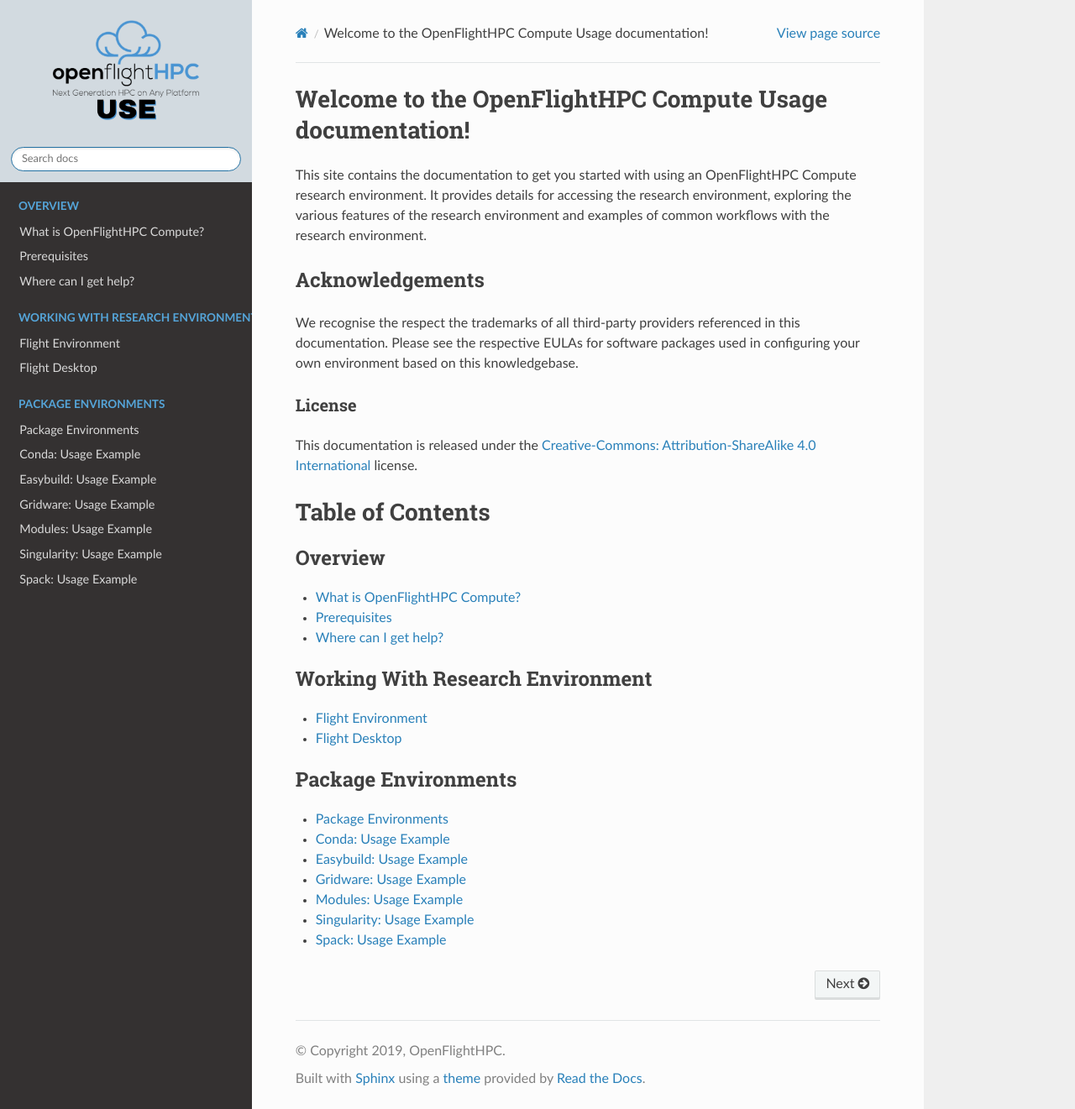
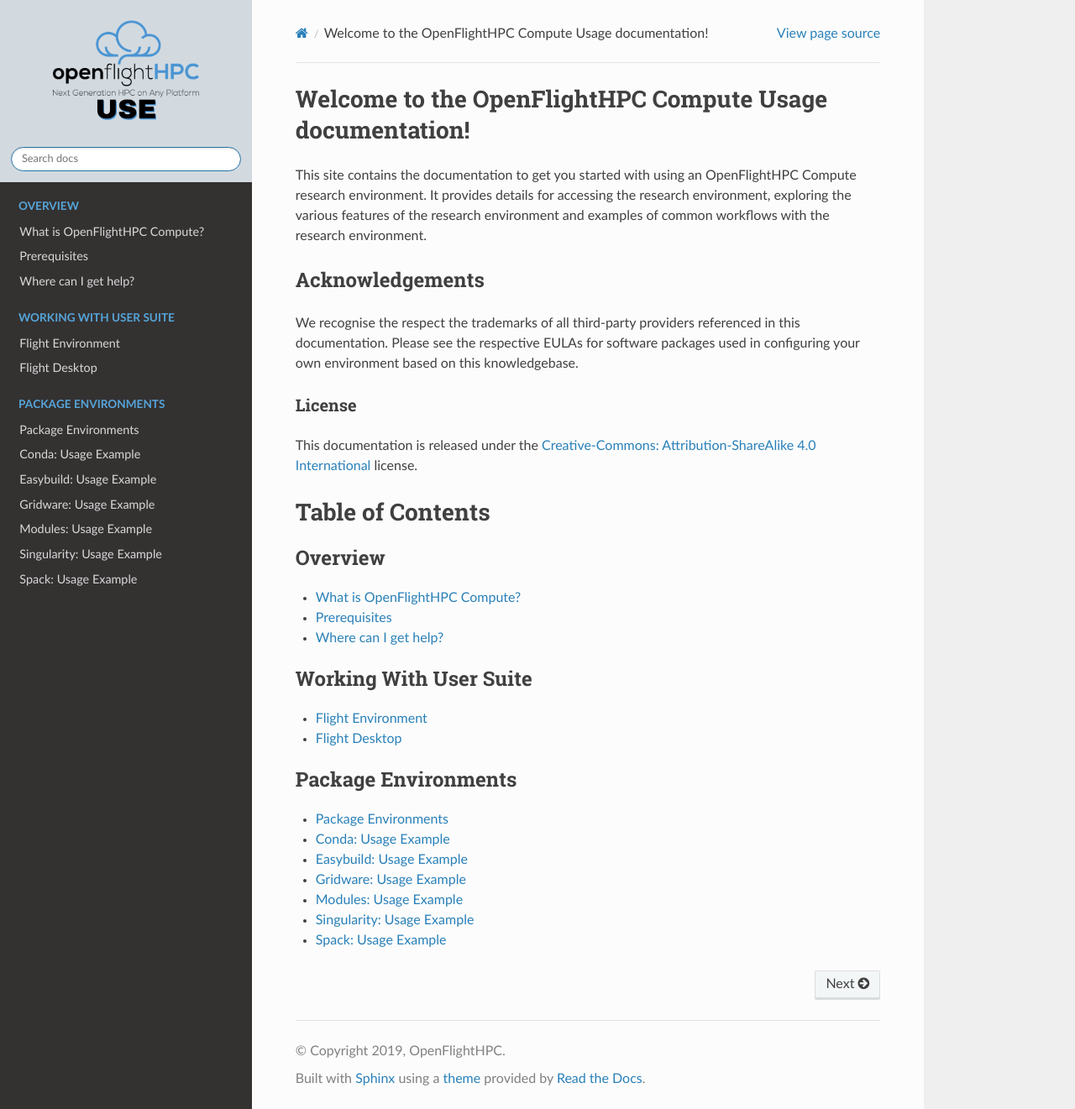
Before and after one commit to openflighthpc/use.openflighthpc.org, a Sphinx documentation site: the page built from docs/source/index.rst, in a window 1280 px wide and 1321 px high. Shown: the whole window at 84% size. Built offline with Sphinx 7.4.7 and the Read the Docs theme 2.0.0, drawn with Linux system fonts in a browser that asks for light colours.

Commit message:
Tweak section names and dir structure

```diff
--- a/docs/source/index.rst
+++ b/docs/source/index.rst
@@ -32,11 +32,11 @@
 
 .. toctree::
    :maxdepth: 1
-   :caption: Working With Research Environment
-   :name: working-with-research-environment
+   :caption: Working With User Suite
+   :name: working-with-user-suite
 
-   working-with-research-environment/flight-environment
-   working-with-research-environment/flight-desktop
+   working-with-user-suite/flight-environment
+   working-with-user-suite/flight-desktop
 
 .. toctree::
    :maxdepth: 1
```
Also changed, not shown: docs/source/working-with-user-suite/flight-desktop.rst (renamed from docs/source/working-with-research-environment/flight-desktop.rst), docs/source/working-with-user-suite/flight-environment.rst (renamed from docs/source/working-with-research-environment/flight-environment.rst), docs/source/working-with-user-suite/flightenv.png (renamed from docs/source/working-with-research-environment/flightenv.png), docs/source/working-with-user-suite/vncclient.png (renamed from docs/source/working-with-research-environment/vncclient.png), 4 other files.
